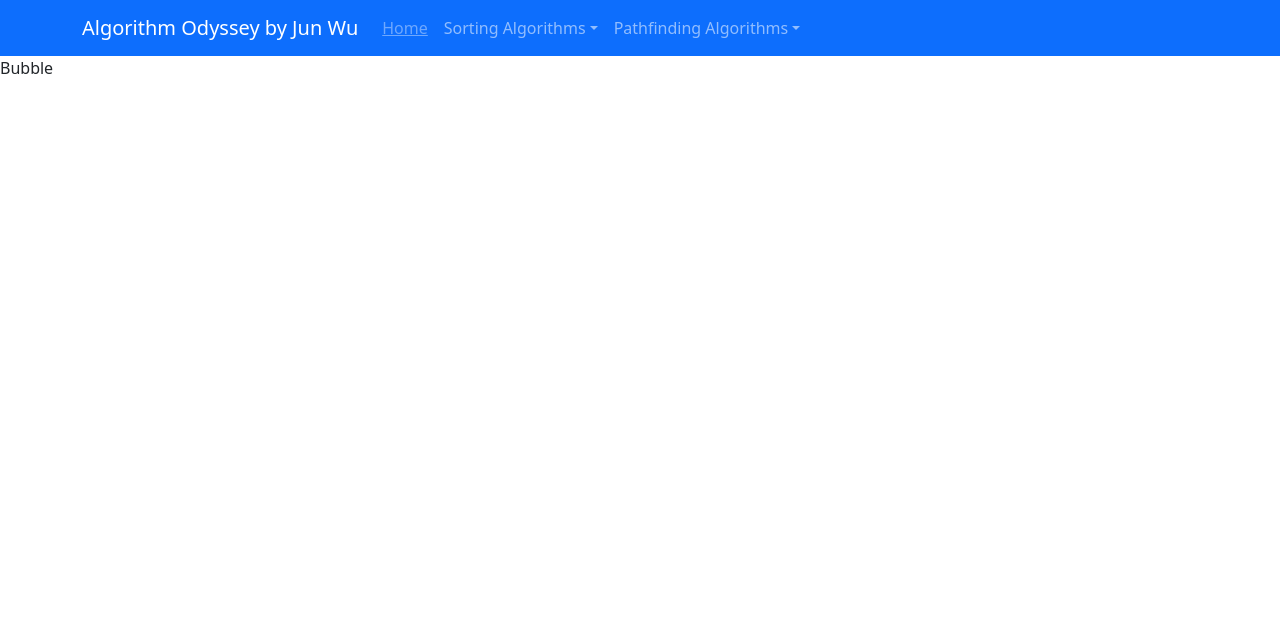
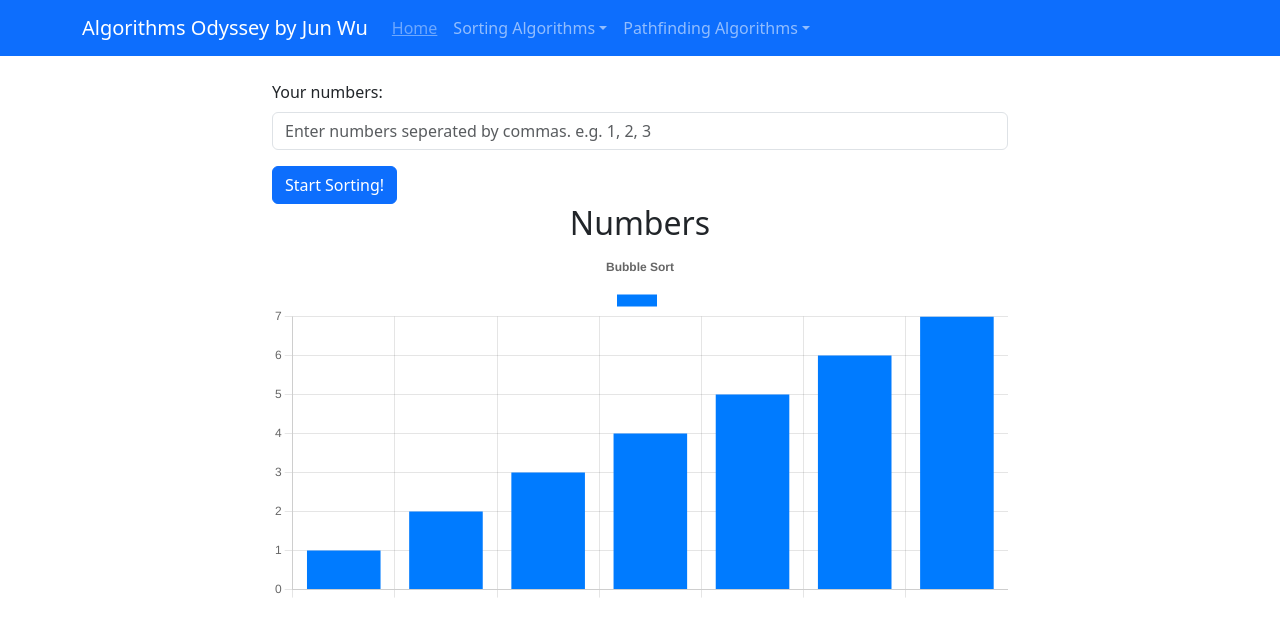
Before and after one commit to JWu-Git/Portfolio, a React (Create React App) app: page /bubble in a window 1280 px wide. Shown: the top 632 px of the page. Built offline with nearby package versions, Linux system fonts and the light colour scheme.

Commit message:
doing bubblesort

```diff
--- a/package.json
+++ b/package.json
@@ -7,8 +7,10 @@
     "@testing-library/react": "^13.4.0",
     "@testing-library/user-event": "^13.5.0",
     "bootstrap": "^5.3.1",
+    "chart.js": "^4.3.2",
     "react": "^18.2.0",
     "react-bootstrap": "^2.8.0",
+    "react-chartjs-2": "^5.2.0",
     "react-dom": "^18.2.0",
     "react-router-dom": "^5.2.0",
     "react-scripts": "5.0.1",
--- a/src/App.js
+++ b/src/App.js
@@ -10,11 +10,14 @@ import Quick from './pages/Sorting/Quick';
 import AStar from './pages/Pathfinding/AStar';
 import Bfs from './pages/Pathfinding/Bfs';
 import Dfs from './pages/Pathfinding/Dfs';
+import PageContainer from './components/PageContainer';
+import './style.css';
 
 export default function App() {
   return (
     <Router>
       <NavBar />
+      <PageContainer>
         <Switch>
           <Route path="/bubble">
             <Bubble />
@@ -41,6 +44,7 @@ export default function App() {
             <Home />
           </Route>
         </Switch>
+      </PageContainer>
     </Router>
   );
 }
--- /dev/null
+++ b/src/components/BarGraph.js
@@ -0,0 +1,48 @@
+import React from 'react';
+import {
+  Chart as ChartJS,
+  CategoryScale,
+  LinearScale,
+  BarElement,
+  Title,
+  Tooltip,
+  Legend,
+} from 'chart.js';
+import { Bar } from 'react-chartjs-2';
+
+ChartJS.register(
+  CategoryScale,
+  LinearScale,
+  BarElement,
+  Title,
+  Tooltip,
+  Legend
+);
+
+export const options = {
+  responsive: true,
+  plugins: {
+    legend: {},
+    title: {
+      display: true,
+      text: 'Bubble Sort',
+    },
+  },
+};
+
+const labels = ['', '', '', '', '', '', ''];
+
+export const data = {
+  labels,
+  datasets: [
+    {
+      label: '',
+      data: [1, 2, 3, 4, 5, 6, 7],
+      backgroundColor: 'rgba(0, 123, 255, 1)',
+    },
+  ],
+};
+
+export default function BarGraph() {
+  return <Bar options={options} data={data} />;
+}
--- /dev/null
+++ b/src/components/DisplayNumbers.js
@@ -0,0 +1,8 @@
+import React from 'react';
+export default function DisplayNumbers() {
+  return (
+    <>
+      <h2 className="center">Numbers</h2>
+    </>
+  );
+}
--- /dev/null
+++ b/src/components/Input.js
@@ -0,0 +1,21 @@
+import React from 'react';
+
+import Button from 'react-bootstrap/Button';
+import Form from 'react-bootstrap/Form';
+
+export default function Input() {
+  return (
+    <Form>
+      <Form.Group className="mb-3" controlId="formBasicEmail">
+        <Form.Label>Your numbers:</Form.Label>
+        <Form.Control
+          type="text"
+          placeholder="Enter numbers seperated by commas. e.g. 1, 2, 3"
+        />
+      </Form.Group>
+      <Button variant="primary" type="submit">
+        Start Sorting!
+      </Button>
+    </Form>
+  );
+}
--- a/src/components/NavBar.js
+++ b/src/components/NavBar.js
@@ -6,9 +6,9 @@ import { Link } from 'react-router-dom';
 
 function NavBar() {
   return (
-    <Navbar bg="primary" data-bs-theme="dark">
+    <Navbar className="mb-4" bg="primary" data-bs-theme="dark">
       <Container>
-        <Navbar.Brand href="/">Algorithm Odyssey by Jun Wu</Navbar.Brand>
+        <Navbar.Brand href="/">Algorithms Odyssey by Jun Wu</Navbar.Brand>
         <Navbar.Toggle aria-controls="basic-navbar-nav" />
         <Navbar.Collapse id="basic-navbar-nav">
           <Nav className="me-auto">
--- /dev/null
+++ b/src/components/PageContainer.js
@@ -0,0 +1,16 @@
+import React from 'react';
+import Container from 'react-bootstrap/Container';
+import Row from 'react-bootstrap/Row';
+import Col from 'react-bootstrap/Col';
+
+export default function PageContainer({ children }) {
+  return (
+    <Container>
+      <Row>
+        <Col></Col>
+        <Col xs={8}>{children}</Col>
+        <Col></Col>
+      </Row>
+    </Container>
+  );
+}
--- a/src/pages/Sorting/Bubble.js
+++ b/src/pages/Sorting/Bubble.js
@@ -1,5 +1,21 @@
+import BarGraph from '../../components/BarGraph';
+import Input from '../../components/Input';
+import DisplayNumbers from '../../components/DisplayNumbers';
 import React from 'react';
+import { useState } from 'react';
 
 export default function Bubble() {
-  return <div>Bubble</div>;
+  const [data, setData] = useState([]);
+
+  const handleSubmit = (e) => {
+    e.preventDefault();
+    setData(e.target.value);
+  };
+  return (
+    <>
+      <Input value={data} onSubmit={handleSubmit} />
+      <DisplayNumbers data={data} />
+      <BarGraph data={data} />
+    </>
+  );
 }
--- /dev/null
+++ b/src/style.css
@@ -0,0 +1,3 @@
+.center {
+  text-align: center;
+}
```
Also changed, not shown: 1 other file (tests, documents, lock files or other folders). Lines whose indentation alone changed are shown as unchanged.
